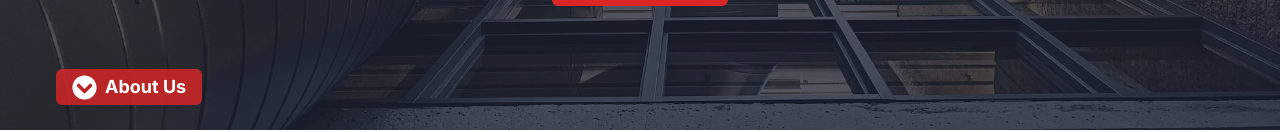
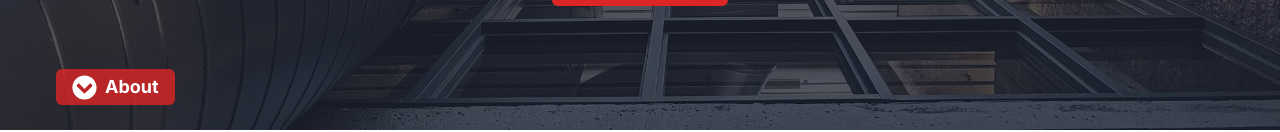
Before and after one commit to GlebTc/mds_mechanical, a Next.js app: page / in a window 1280 px wide. Shown: the part 670-802 px from the top of the page. Built offline with nearby package versions, Linux system fonts and the light colour scheme.

Commit message:
a tag worked

```diff
--- a/src/components/main/mainHero/Main.tsx
+++ b/src/components/main/mainHero/Main.tsx
@@ -15,15 +15,7 @@ const Main = () => {
       <HeroOverlay />
       <HeroText />
       <div className="hidden md:block relative max-w-[1200px] mx-auto">
-      <a
-      href={`#about`}
-      title={`Navigate to About Us section`}
-      aria-label={`Navigate to About Us section`}
-      className={`bg-red-600/80 px-4 py-1 text-white flex justify-center gap-2 items-center rounded-md animate-bounce absolute bottom-4 left-4 font-bold text-lg z-[20]`}
-    >
-      <FaChevronCircleDown size={25} />
-      <p>About Us</p>
-    </a>
+        <NextSectionScrollButton title="About" section="about" />
       </div>
     </div>
   );
--- a/src/components/reusable/NextSectionScrollButton.tsx
+++ b/src/components/reusable/NextSectionScrollButton.tsx
@@ -10,7 +10,7 @@ const NextSectionScrollButton = ({
   section: string;
 }) => {
   return (
-    <Link
+    <a
       href={`#${section}`}
       title={`Navigate to ${title} section | ${constants.aria_label}`}
       aria-label={`Navigate to ${title} section | ${constants.aria_label}`}
@@ -18,7 +18,7 @@ const NextSectionScrollButton = ({
     >
       <FaChevronCircleDown size={25} />
       {title}
-    </Link>
+    </a>
   );
 };
 
```
